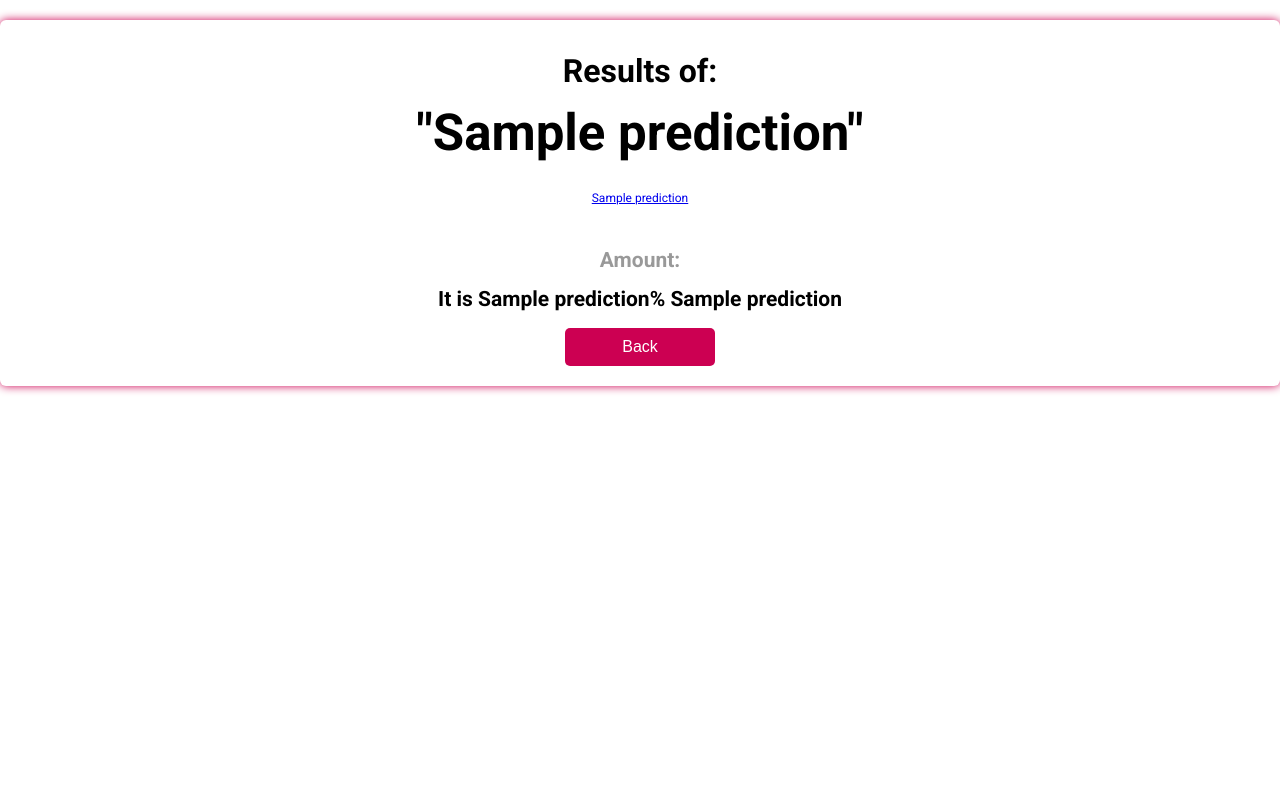
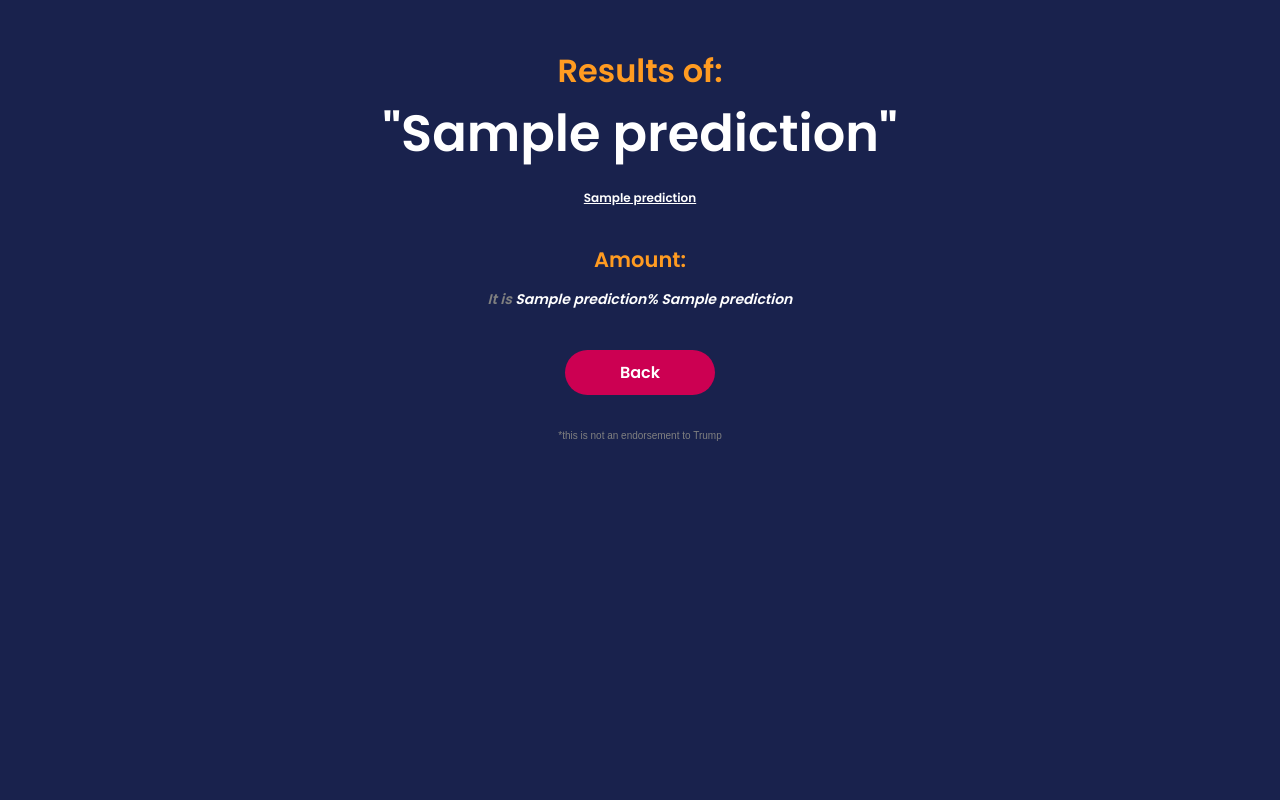
Before and after one commit to sharvesaudi/Digital-Deception, a Flask app: template flask_app/templates/result.html in a window 1280 px wide. Run offline with Flask 2, Linux system fonts and the light colour scheme; the template is opened without the code that fills it: most values are stand-ins (such as "Sample title", 1, 10 or a date in 2020); parts of the project's set-up code (start-up, migrations or seed data) failed here and were passed over; some libraries are stand-ins or nearby versions.

Commit message:
update frontend

```diff
--- a/flask_app/templates/result.html
+++ b/flask_app/templates/result.html
@@ -3,12 +3,14 @@
 
 <head>
     <title>Fake News Detector : Results</title>
-    <link href="https://fonts.googleapis.com/css?family=Roboto:300,400,500,700" rel="stylesheet">
+
+    <link href="https://fonts.googleapis.com/css2?family=Poppins:wght@600&display=swap" rel="stylesheet">
     <link rel="stylesheet" href="https://use.fontawesome.com/releases/v5.5.0/css/all.css" integrity="sha384-B4dIYHKNBt8Bc12p+WXckhzcICo0wtJAoU8YZTY5qE0Id1GSseTk6S+L3BlXeVIU" crossorigin="anonymous">
     <style>
         html,
         body {
             min-height: 100%;
+            background-color: #19224D;
         }
 
         body,
@@ -18,9 +20,9 @@
             padding: 0;
             margin: 0;
             outline: none;
-            font-family: Roboto, Arial, sans-serif;
+            font-family: Poppins, Arial, sans-serif;
             font-size: 14px;
-            color: black;
+            color: white;
             line-height: 22px;
         }
 
@@ -28,7 +30,7 @@
             position: absolute;
             margin: 0;
             font-size: 32px;
-            color: black;
+            color: white;
             z-index: 2;
         }
 
@@ -37,16 +39,13 @@
             justify-content: center;
             align-items: center;
             height: inherit;
-            padding: 20px;
+            padding: 40px;
             flex-direction: column;
         }
 
         form {
             width: 100%;
-            padding: 20px;
-            border-radius: 6px;
-            background: #fff;
-            box-shadow: 0 0 10px 0 #cc0052;
+            padding: 20;
         }
 
         .icon {
@@ -77,7 +76,7 @@
         .results {
             justify-content: center;
             align-items: center;
-            margin-top: 40px;
+            margin: 40px;
             text-align: center;
         }
 
@@ -86,13 +85,21 @@
             text-align: center;
         }
 
+        .disclaimer {
+            justify-content: center;
+            align-items: center;
+            margin: 30px;
+            text-align: center;
+        }
+
         button {
             width: 150px;
             padding: 10px;
             border: none;
-            border-radius: 5px;
+            border-radius: 30px;
             background: #cc0052;
             font-size: 16px;
+            font-family: Poppins, Arial, sans-serif;
             color: #fff;
             cursor: pointer;
         }
@@ -105,23 +112,30 @@
 
 <body>
     <div class="testbox">
+
         <form action="{{ url_for('home')}}" method="GET">
-
             <div class="header">
-                <h1>Results of:</h1>
+                <h1 style="color: #FF9B21">Results of:</h1>
             </div>
             <div class="article-title">
                 <h2>"{{prediction[2]}}"</h2>
             </div>
             <div class="article-link">
-                <a href={{prediction[3]}}>{{prediction[2]}}</a>
+                <a href={{prediction[3]}} style="color: white">{{prediction[2]}}</a>
             </div>
             <div class="results">
-                <h2 style="color:rgba(0, 0, 0, 0.4);">Amount:</h2>
-                <h2 style="color: black">It is {{prediction[1]}}% {{prediction[0]}}</h2>
+                <h2 style="color: #FF9B21;">Amount:</h2>
+                <h2 style="font-size:14px; color:gray; font-weight:bold; font-style:italic;">
+                    It is
+                    <span style="color: white">{{prediction[1]}}% </span>
+                    <span style="color: white">{{prediction[0]}}</span>
+                </h2>
             </div>
             <div class="btn-block">
                 <button type="submit" href="/">Back</button>
+            </div>
+            <div class="disclaimer">
+                <p style="font-size: 10px; color: gray;; font-family: sans-serif;">*this is not an endorsement to Trump</p>
             </div>
         </form>
     </div>
```
Also changed, not shown: flask_app/templates/home.html (+19 -12 lines), flask_app/templates/trump.jpg (deleted).
